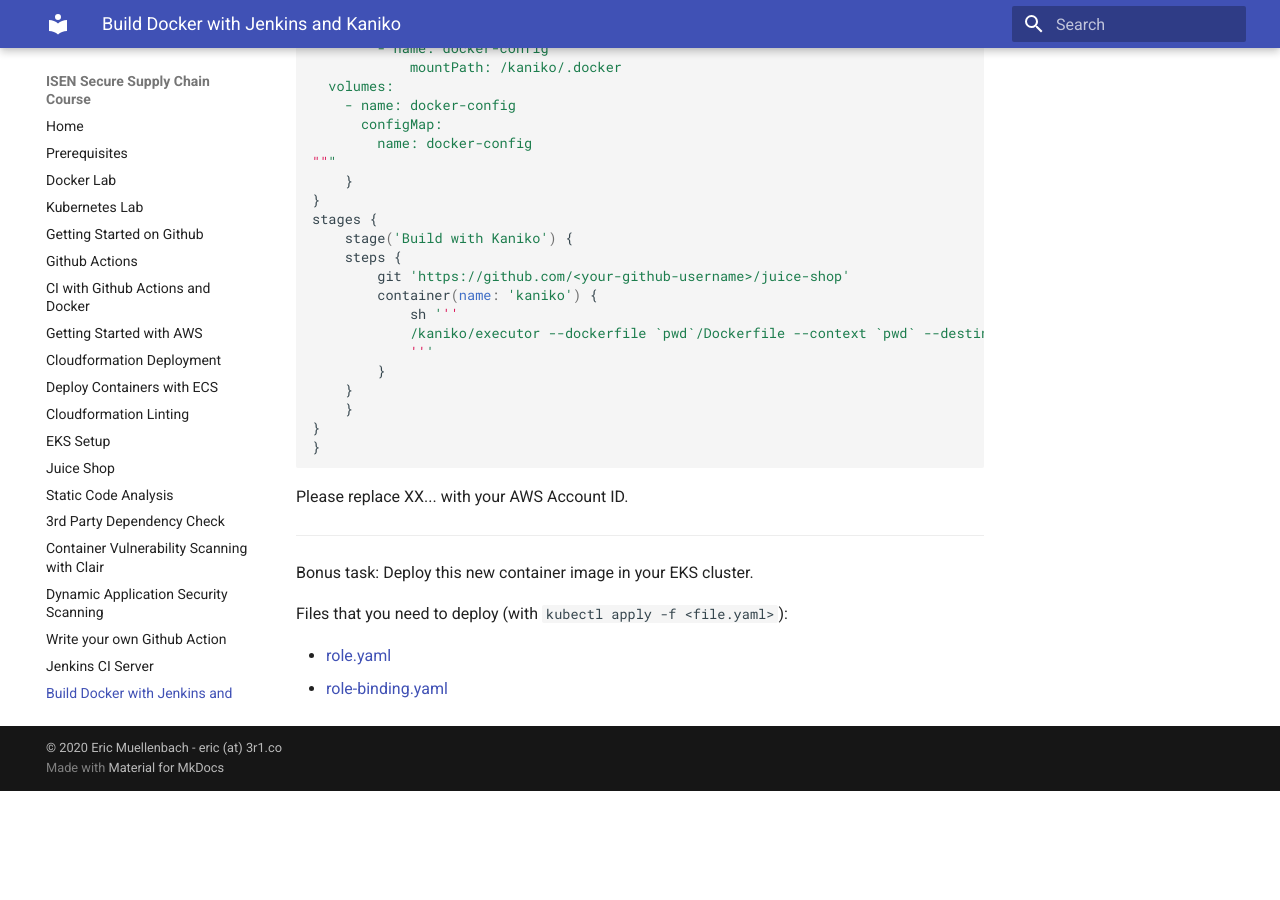
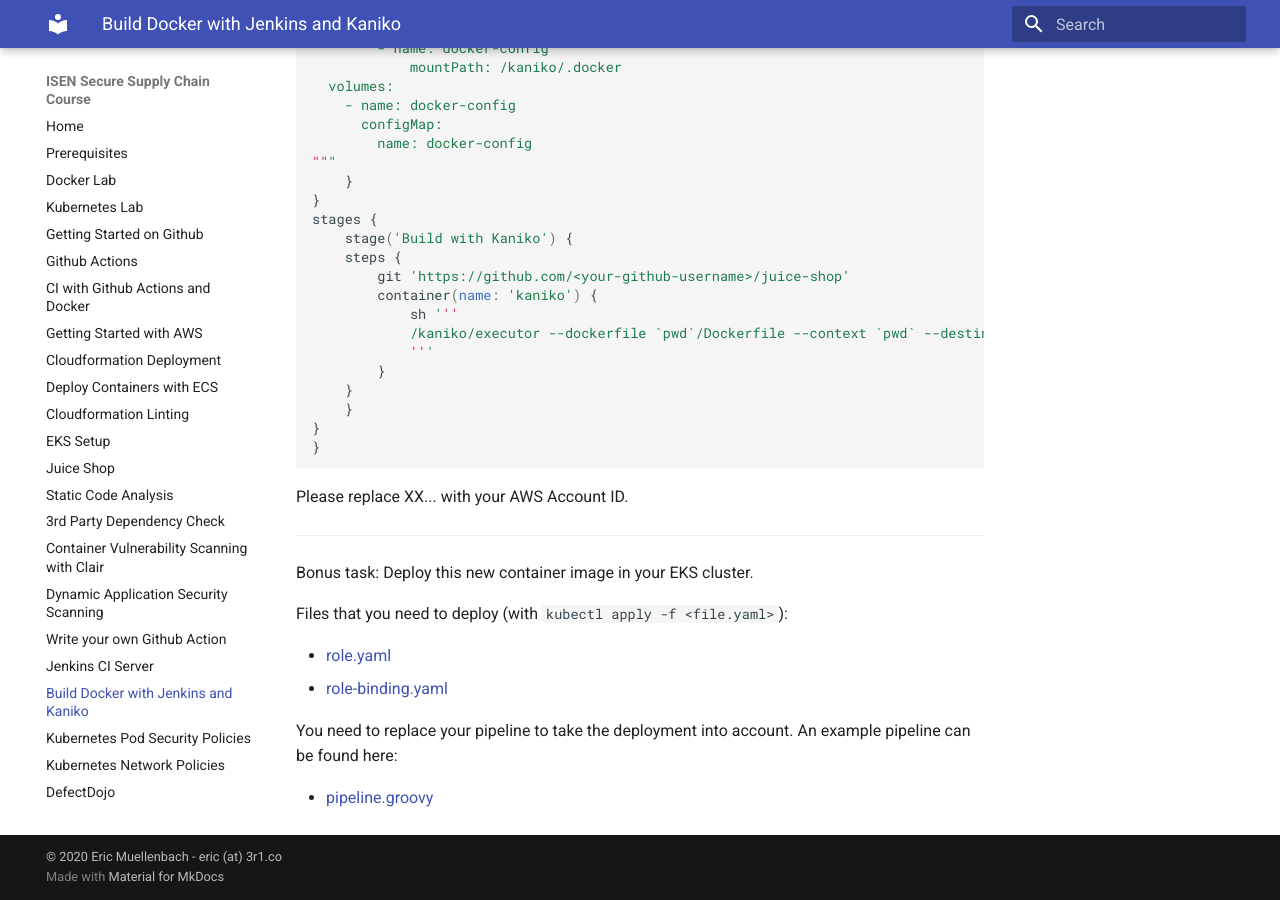
Before and after one commit to 3r1co/ssc, an MkDocs documentation site: the page built from docs/kaniko.md, in a window 1280 px wide and 900 px high, scrolled down 3912 px. Built offline with MkDocs 1.6.1 and Material for MkDocs 9.7.7, drawn with Linux system fonts in a browser that asks for light colours; before the commit the page ends 4703 px from its top, so only the background shows below that.

Commit message:
Add pipeline

```diff
--- a/docs/files/eks/role.yaml
+++ b/docs/files/eks/role.yaml
@@ -5,5 +5,5 @@
   name: deployment-manager
 rules:
 - apiGroups: ["", "extensions", "apps"]
-  resources: ["deployments", "replicasets", "pods"]
+  resources: ["deployments", "replicasets", "pods", "services"]
   verbs: ["get", "list", "watch", "create", "update", "patch", "delete"] # You can also use ["*"]
--- a/docs/kaniko.md
+++ b/docs/kaniko.md
@@ -167,3 +167,7 @@
 
 - [role.yaml](./files/eks/role.yaml)
 - [role-binding.yaml](./files/eks/role-binding.yaml)
+
+You need to replace your pipeline to take the deployment into account. An example pipeline can be found here:
+
+- [pipeline.groovy](./files/eks/pipeline.groovy)
```
Also changed, not shown: 1 other file.
